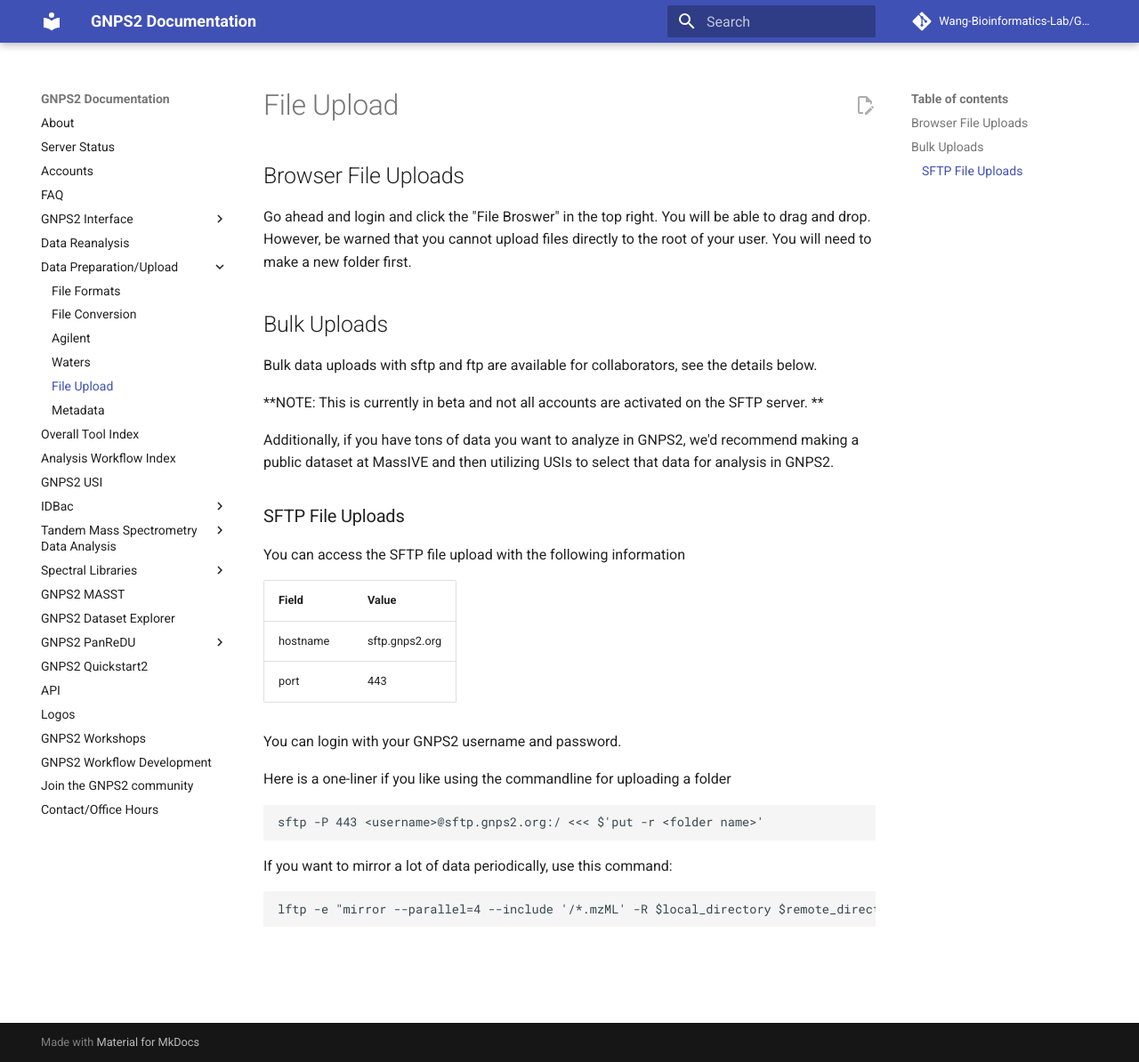
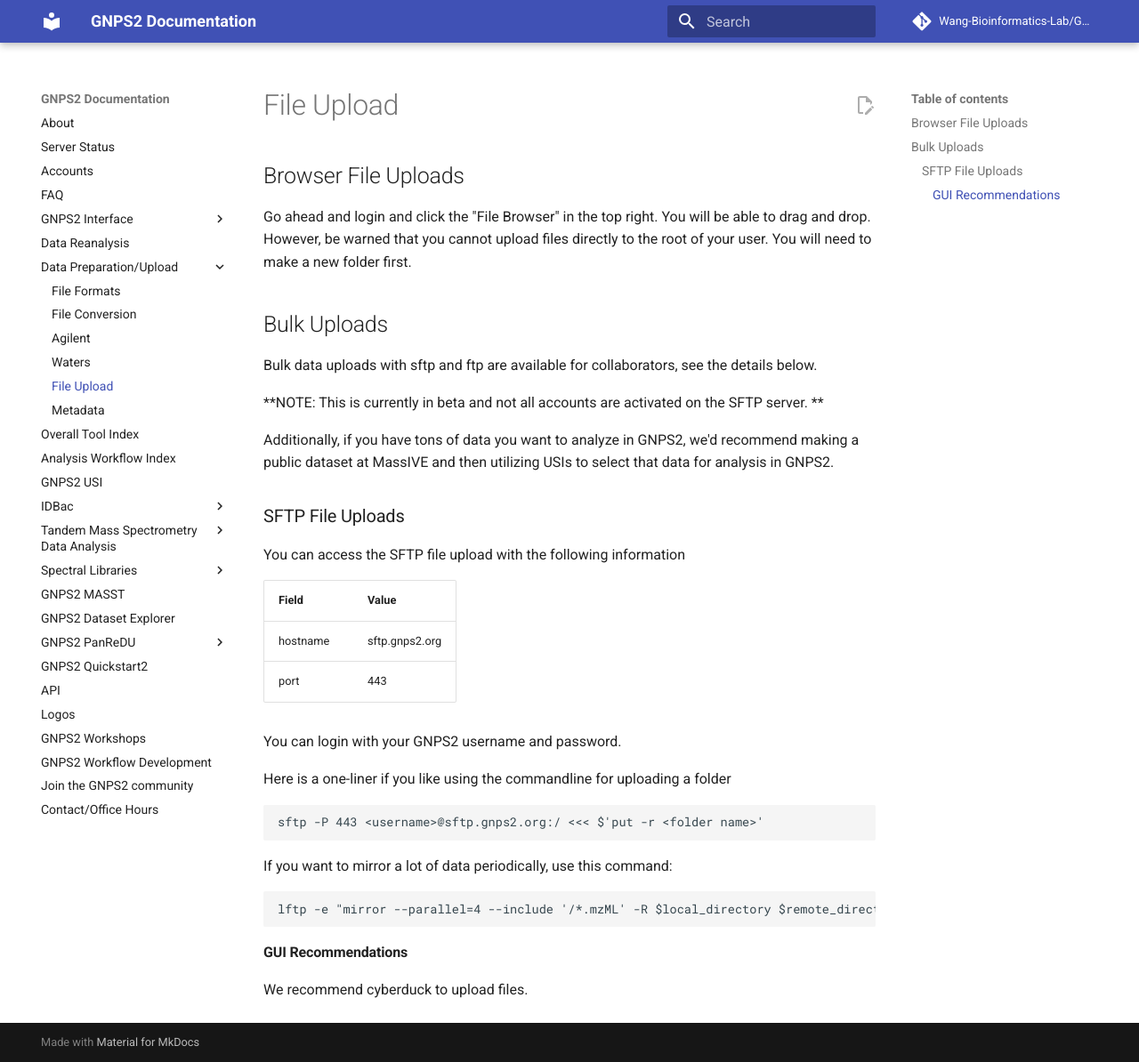
Before and after one commit to Wang-Bioinformatics-Lab/GNPS2_Documentation, an MkDocs documentation site: the page built from docs/fileupload.md, in a window 1280 px wide and 1194 px high. Shown: the whole window at 89% size. Built offline with MkDocs 1.6.1 and Material for MkDocs 9.7.7, drawn with Linux system fonts in a browser that asks for light colours; comment, search, counter and statistics services are not loaded.

Commit message:
Update fileupload.md

```diff
--- a/docs/fileupload.md
+++ b/docs/fileupload.md
@@ -1,7 +1,7 @@
 
 ## Browser File Uploads
 
-Go ahead and login and click the "File Broswer" in the top right. You will be able to drag and drop. However, be warned that you cannot upload files directly to the root of your user. You will need to make a new folder first.
+Go ahead and login and click the "File Browser" in the top right. You will be able to drag and drop. However, be warned that you cannot upload files directly to the root of your user. You will need to make a new folder first.
 
 ## Bulk Uploads
 
@@ -44,3 +44,8 @@
 | hostname | ftp.gnps2.org |
 | port | 6541 |
 -->
+
+
+#### GUI Recommendations
+
+We recommend cyberduck to upload files.
```
